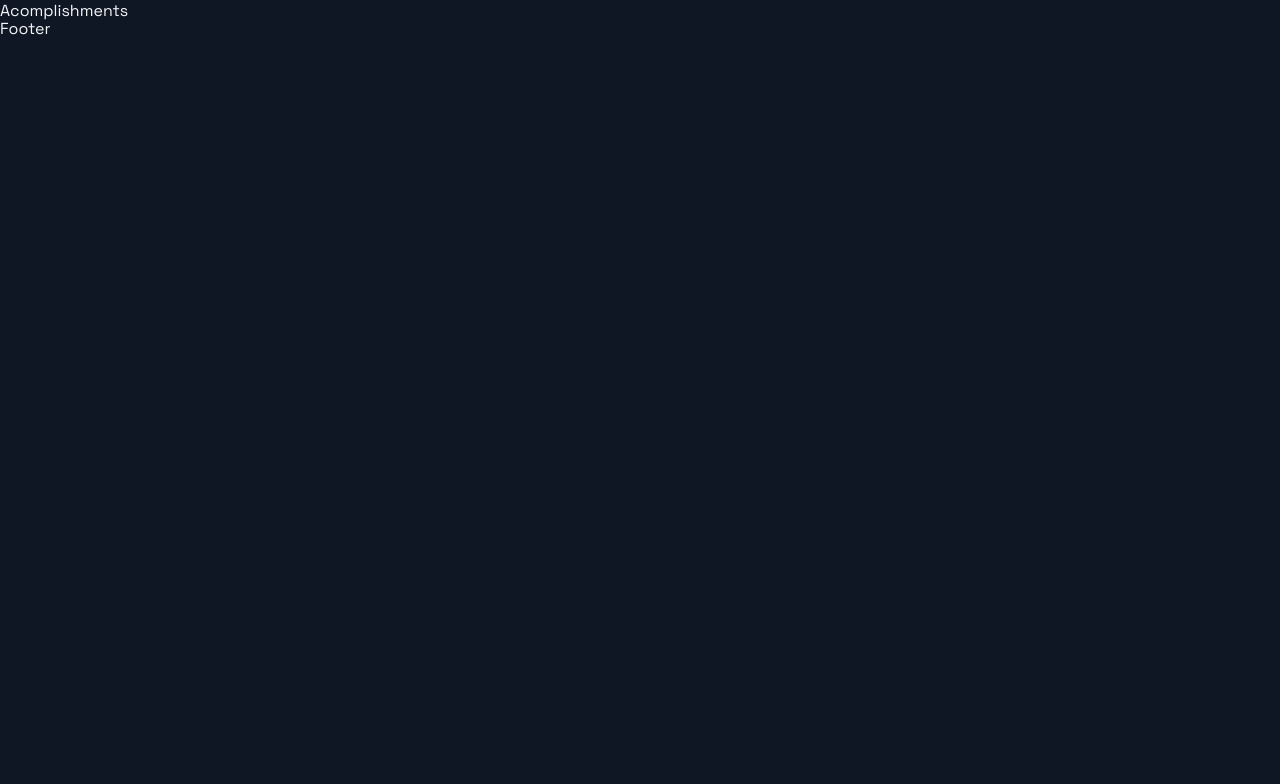
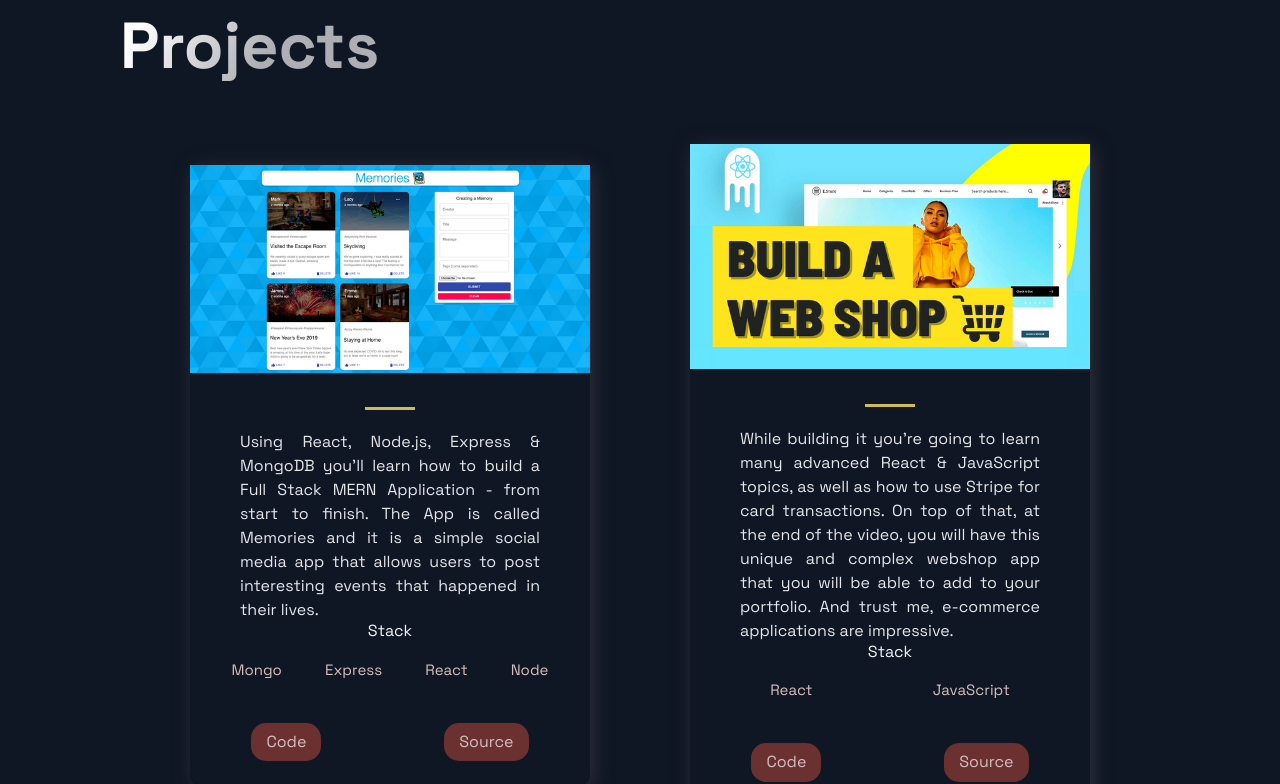
Before and after one commit to anuragc2001/portfolio_website_v2, a Next.js app: page / in a window 1280 px wide. Shown: the part 780-1564 px from the top of the page. Before the commit the page ends 819 px from the top, so only its background shows below. Built offline with nearby package versions, Linux system fonts and the light colour scheme.

Commit message:
project section added

```diff
--- a/src/components/Projects/Projects.js
+++ b/src/components/Projects/Projects.js
@@ -5,9 +5,36 @@
 import { projects } from '../../constants/constants';
 
 const Projects = () => (
-  <div>
-    Projects
-  </div>
+  <Section nopadding id='projects'>
+    <SectionDivider></SectionDivider>
+    <SectionTitle main>Projects</SectionTitle>
+    <GridContainer>
+      {
+        projects.map((project) => (
+          <BlogCard key={project.id}>
+            <Img src={project.image} />
+            <TitleContent>
+              <HeaderThree title={project.title}></HeaderThree>
+              <Hr />
+            </TitleContent>
+            <CardInfo>{project.description}</CardInfo>
+            <div>
+              <TitleContent>Stack</TitleContent>
+              <TagList>
+                {project.tags.map((tag, i) => (
+                  <Tag key={i}>{tag}</Tag>
+                ))}
+              </TagList>
+            </div>
+            <UtilityList>
+              <ExternalLinks href={project.visit}>Code</ExternalLinks>
+              <ExternalLinks href={project.visit}>Source</ExternalLinks>
+            </UtilityList>
+          </BlogCard>
+        ))
+      }
+    </GridContainer>
+  </Section>
 );
 
 export default Projects;
```
